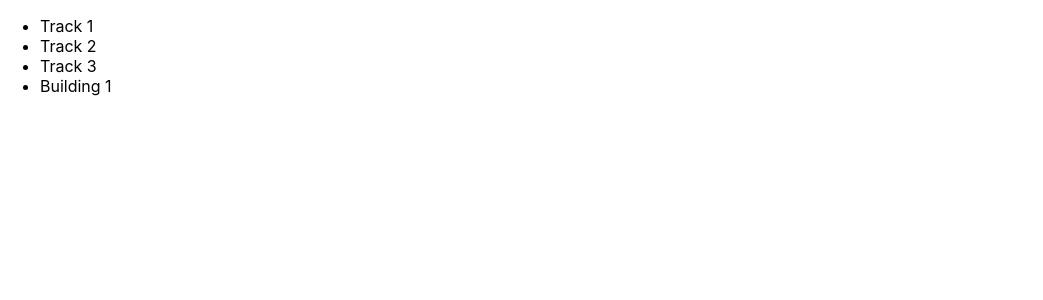
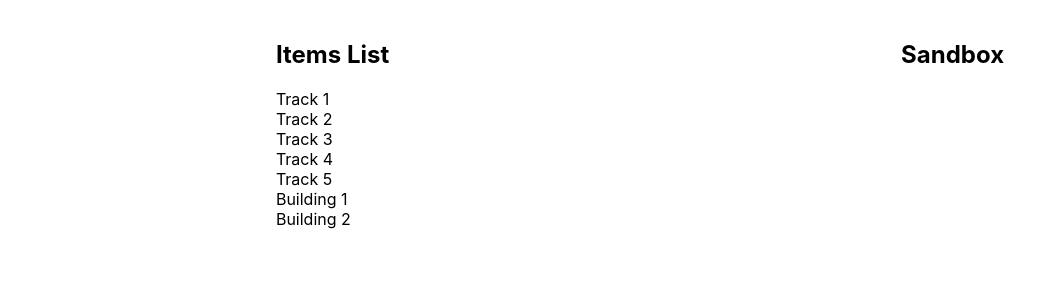
Before and after one commit to Dynamo700/railway_builder, a React (Create React App) app: page / in a window 1280 px wide. Shown: the top 300 px of the page, without its empty margins (0-1043 px from the left). Built offline with nearby package versions, Linux system fonts and the light colour scheme.

Commit message:
Area for placing items created.

```diff
--- a/src/App.css
+++ b/src/App.css
@@ -36,3 +36,14 @@
     transform: rotate(360deg);
   }
 }
+
+.app {
+  display: flex;
+  justify-content: space-around;
+  padding: 20px;
+}
+
+.list {
+  list-style: none;
+  padding: 0;
+}
--- a/src/App.js
+++ b/src/App.js
@@ -2,18 +2,38 @@ import './App.css';
 import { useState } from "react";
 import { Reorder } from "framer-motion";
 
-const InitialItems = ["Track 1", "Track 2", "Track 3", "Building 1"];
+const InitialItems = ["Track 1", "Track 2", "Track 3", "Track 4", "Track 5", "Building 1", "Building 2"];
 
 export default function App() {
-  const [items, setItems] = useState(InitialItems);
+  const [initialItems, setInitialItems] = useState(InitialItems);
+  const [droppedItems, setDroppedItems] = useState([]);
+
+  // Handles moving an item from the initial list to the dropped list
+  const moveItemToDropped = (item) => {
+    setDroppedItems((currentItems) => [...currentItems, item]);
+    setInitialItems((currentItems) => currentItems.filter((i) => i !== item));
+  };
 
   return (
-    <Reorder.Group values={items} onReorder={setItems}>
-      {items.map(item => (
-        <Reorder.Item key={item} value={item}>
-          {item}
-        </Reorder.Item>
-      ))}
-    </Reorder.Group>
-  )
+    <div className="app">
+      <div className="initial-items">
+        <h2>Items List</h2>
+        {initialItems.map((item) => (
+          <div key={item} className="item" onClick={() => moveItemToDropped(item)}>
+            {item}
+          </div>
+        ))}
+      </div>
+      <div className="dropped-items">
+        <h2>Sandbox</h2>
+        <Reorder.Group axis="y" values={droppedItems} onReorder={setDroppedItems} className="list">
+          {droppedItems.map((item) => (
+            <Reorder.Item key={item} value={item} className="reorder-item">
+              {item}
+            </Reorder.Item>
+          ))}
+        </Reorder.Group>
+      </div>
+    </div>
+  );
 }
```
